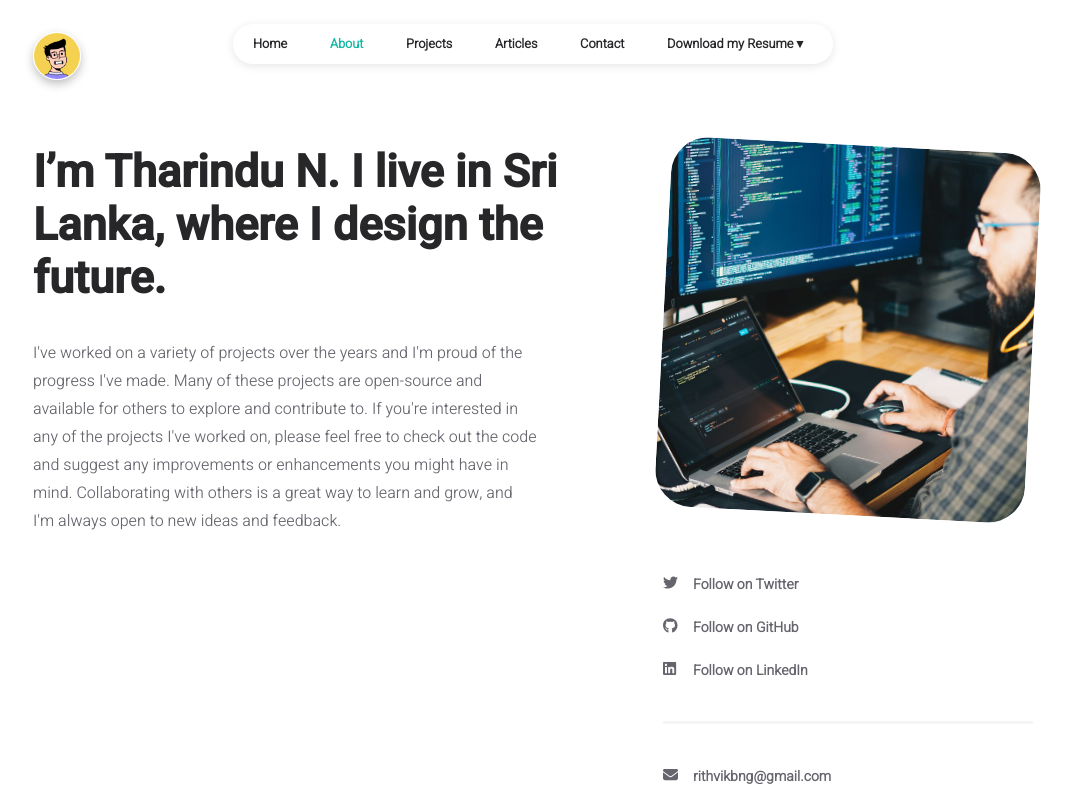
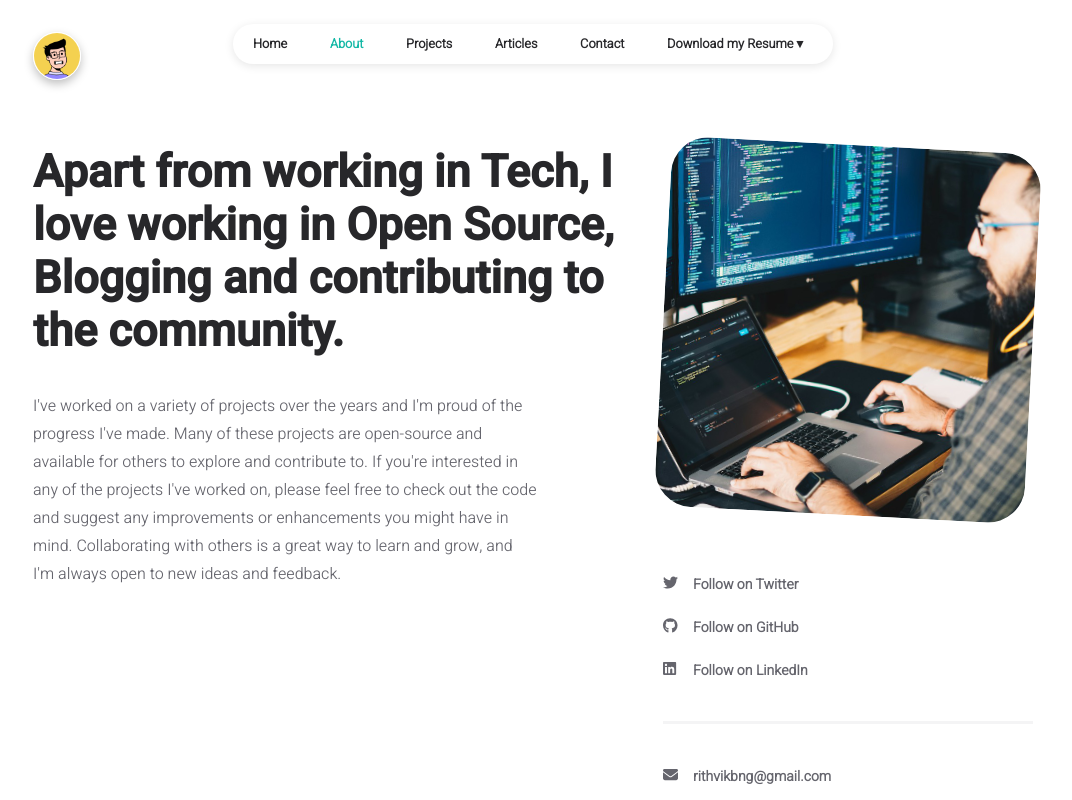
Before and after one commit to Rithvik1709/portfolio_, a React (Create React App) app: page /about in a window 1280 px wide. Shown: the top 800 px of the page, without its empty margins (107-1179 px from the left). Built offline with nearby package versions, Linux system fonts and the light colour scheme.

Commit message:
tech changes

```diff
--- a/src/data/user.js
+++ b/src/data/user.js
@@ -22,7 +22,7 @@ const INFO = {
 	},
 
 	about: {
-		title: "I’m Tharindu N. I live in Sri Lanka, where I design the future.",
+		title: "Apart from working in Tech, I love working in Open Source, Blogging and contributing to the community.",
 		description:
 			"I've worked on a variety of projects over the years and I'm proud of the progress I've made. Many of these projects are open-source and available for others to explore and contribute to. If you're interested in any of the projects I've worked on, please feel free to check out the code and suggest any improvements or enhancements you might have in mind. Collaborating with others is a great way to learn and grow, and I'm always open to new ideas and feedback.",
 	},
```
